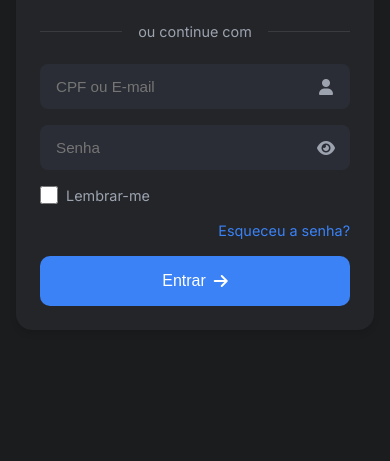
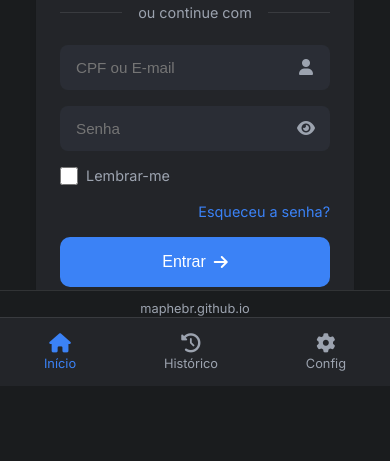
Before and after one commit to MapheBR/TriagoNew, a website: page index.html in a window 390 px wide. Shown: the part 458-919 px from the top of the page. Before the commit the page ends 844 px from the top, so only its background shows below. Drawn offline with Linux system fonts and the light colour scheme.

Commit message:
Add files via upload

```diff
--- a/index.html
+++ b/index.html
@@ -7,6 +7,10 @@
     <link rel="stylesheet" href="https://cdnjs.cloudflare.com/ajax/libs/font-awesome/6.0.0/css/all.min.css">
     <style>
         @import url('https://fonts.googleapis.com/css2?family=Inter:wght@400;500;600&display=swap');
+
+        html {
+            scroll-behavior: smooth;
+        }
 
         :root {
             --primary: #3b82f6;
@@ -37,7 +41,9 @@
             display: flex;
             flex-direction: column;
             align-items: center;
-            justify-content: center;
+            justify-content: space-between;
+            position: relative;
+            padding-bottom: 80px;
         }
 
         .logo-container {
@@ -383,6 +389,7 @@
         @media (max-width: 480px) {
             body {
                 padding: 16px;
+                padding-bottom: 80px;
             }
 
             .auth-container {
@@ -391,6 +398,14 @@
 
             .welcome-text {
                 font-size: 1rem;
+            }
+
+            .nav-item {
+                font-size: 0.7rem;
+            }
+
+            .nav-item i {
+                font-size: 1.1rem;
             }
         }
 
@@ -494,13 +509,107 @@
             align-items: center !important;
             justify-content: center !important;
         }
+
+        .scroll-to-top {
+            position: fixed;
+            bottom: 20px;
+            right: 20px;
+            background: var(--primary);
+            color: white;
+            width: 40px;
+            height: 40px;
+            border-radius: 50%;
+            display: flex;
+            align-items: center;
+            justify-content: center;
+            cursor: pointer;
+            opacity: 0;
+            visibility: hidden;
+            transition: all 0.3s ease;
+            box-shadow: 0 2px 10px rgba(0, 0, 0, 0.2);
+            z-index: 1000;
+        }
+
+        .scroll-to-top.visible {
+            opacity: 1;
+            visibility: visible;
+        }
+
+        .scroll-to-top:hover {
+            background: var(--primary-dark);
+            transform: translateY(-2px);
+        }
+
+        /* Novo estilo para o footer */
+        .footer {
+            position: fixed;
+            bottom: 60px;
+            left: 0;
+            width: 100%;
+            padding: 10px;
+            background: var(--background);
+            color: var(--text-secondary);
+            text-align: center;
+            font-size: 0.8rem;
+            border-top: 1px solid var(--border-color);
+            z-index: 999;
+        }
+
+        .footer a {
+            color: var(--text-secondary);
+            text-decoration: none;
+        }
+
+        /* Estilo para a navegação inferior */
+        .bottom-nav {
+            position: fixed;
+            bottom: 0;
+            left: 0;
+            width: 100%;
+            background: var(--surface);
+            padding: 10px 0;
+            border-top: 1px solid var(--border-color);
+            z-index: 1000;
+            display: flex;
+            justify-content: space-around;
+            align-items: center;
+        }
+
+        .nav-item {
+            display: flex;
+            flex-direction: column;
+            align-items: center;
+            color: var(--text-secondary);
+            text-decoration: none;
+            font-size: 0.8rem;
+            padding: 5px 0;
+        }
+
+        .nav-item i {
+            font-size: 1.2rem;
+            margin-bottom: 4px;
+        }
+
+        .nav-item.active {
+            color: var(--primary);
+        }
+
+        /* Ajuste no container principal */
+        .main-container {
+            width: 100%;
+            max-width: 600px;
+            margin: 0 auto;
+            padding: 20px;
+            padding-bottom: 70px;
+        }
     </style>
 </head>
 <body>
     <div id="toastContainer" class="toast-container"></div>
 
+    <div class="main-container">
         <div class="logo-container">
-        <img src="Logo.png" alt="Triago">
+            <img src="logo.png" alt="Triago">
         </div>
 
         <div class="welcome-text">
@@ -628,6 +737,30 @@
                 </button>
             </div>
         </div>
+
+        <button class="scroll-to-top" onclick="scrollToTop()" title="Voltar ao topo">
+            <i class="fas fa-arrow-up"></i>
+        </button>
+    </div>
+
+    <footer class="footer">
+        <a href="https://maphebr.github.io" target="_blank">maphebr.github.io</a>
+    </footer>
+
+    <nav class="bottom-nav">
+        <a href="#" class="nav-item active">
+            <i class="fas fa-home"></i>
+            <span>Início</span>
+        </a>
+        <a href="#" class="nav-item">
+            <i class="fas fa-history"></i>
+            <span>Histórico</span>
+        </a>
+        <a href="#" class="nav-item">
+            <i class="fas fa-cog"></i>
+            <span>Config</span>
+        </a>
+    </nav>
 
     <script>
         // Função para alternar visibilidade da senha
@@ -758,6 +891,23 @@
                 }
             }
         });
+
+        // Função para controlar o botão de voltar ao topo
+        window.onscroll = function() {
+            const scrollButton = document.querySelector('.scroll-to-top');
+            if (document.body.scrollTop > 20 || document.documentElement.scrollTop > 20) {
+                scrollButton.classList.add('visible');
+            } else {
+                scrollButton.classList.remove('visible');
+            }
+        };
+
+        function scrollToTop() {
+            window.scrollTo({
+                top: 0,
+                behavior: 'smooth'
+            });
+        }
     </script>
     <script src="app.js"></script>
 </body>
```
Lines whose indentation alone changed are shown as unchanged.
